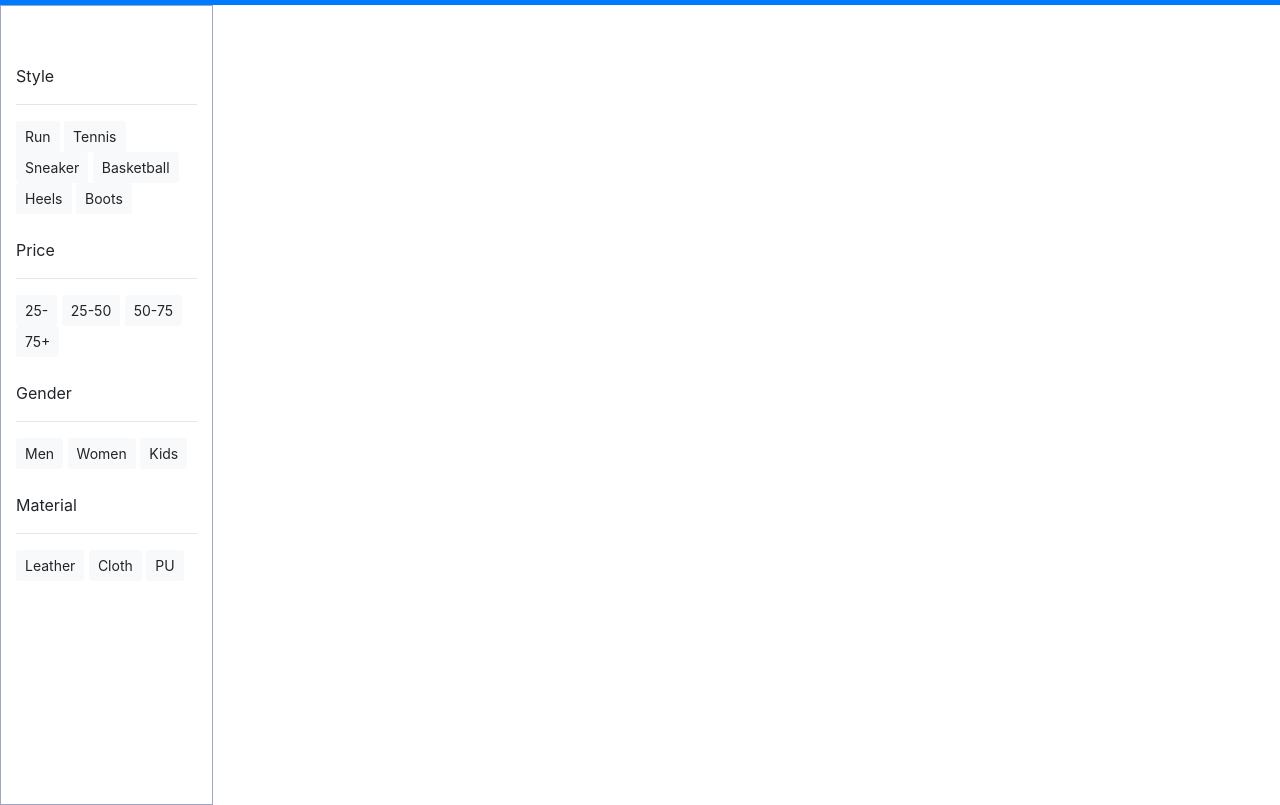
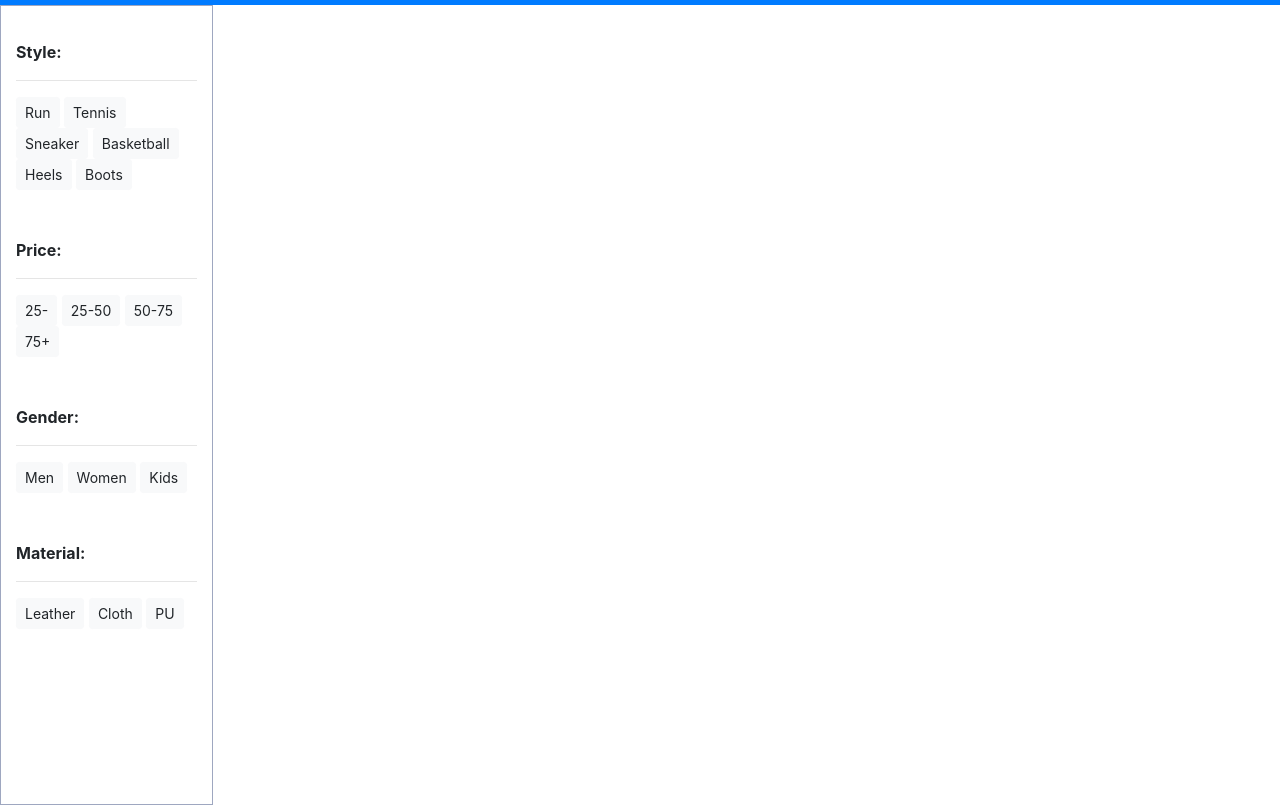
Before and after one commit to m-whitmer/Project_2, a website: page public/home.html in a window 1280 px wide. Shown: the part 76-881 px from the top of the page. Drawn offline with nearby package versions, Linux system fonts and the light colour scheme; no server answers.

Commit message:
change category html

```diff
--- a/public/home.html
+++ b/public/home.html
@@ -47,8 +47,7 @@
     <div class="container-fluid">
         <div class="row">
             <section class="col-2 category">
-                <p>
-                    <br><br>Style
+               <p class="font-weight-bold"><br>Style:</p>
                     <hr>
                     <button type="button" id="run" class="btn btn-light btn-sm">Run</button>
                     <button type="button" id="tennis" class="btn btn-light btn-sm">Tennis</button>
@@ -56,25 +55,24 @@
                     <button type="button" id="basketball" class="btn btn-light btn-sm">Basketball</button>
                     <button type="button" id="heels" class="btn btn-light btn-sm">Heels</button>
                     <button type="button" id="boots" class="btn btn-light btn-sm">Boots</button>
-                    <br><br>Price
+                <p class="font-weight-bold"><br><br>Price:</p>
                     <hr>
                     <button type="button" id="p25" class="btn btn-light btn-sm">25-</button>
                     <button type="button" id="p2550" class="btn btn-light btn-sm">25-50</button>
                     <button type="button" id="p5075" class="btn btn-light btn-sm">50-75</button>
                     <button type="button" id="p75" class="btn btn-light btn-sm">75+</button>
 
-                    <br><br>Gender
+                <p class="font-weight-bold"><br><br>Gender:</p>
                     <hr>
                     <button type="button" id="men" class="btn btn-light btn-sm">Men</button>
                     <button type="button" id="women" class="btn btn-light btn-sm">Women</button>
                     <button type="button" id="kids" class="btn btn-light btn-sm">Kids</button>
-                    <br><br>Material
+                <p class="font-weight-bold"><br><br>Material:</p>
                     <hr>
                     <button type="button" id="leather" class="btn btn-light btn-sm">Leather</button>
                     <button type="button" id="cloth" class="btn btn-light btn-sm">Cloth</button>
                     <button type="button" id="pu" class="btn btn-light btn-sm">PU</button>
 
-                </p>
             </section>
 
             <main class="col-10 pictures">
```
